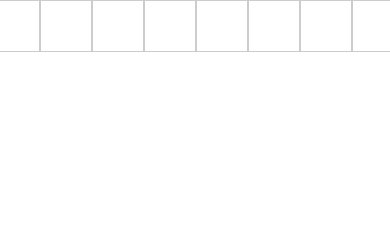
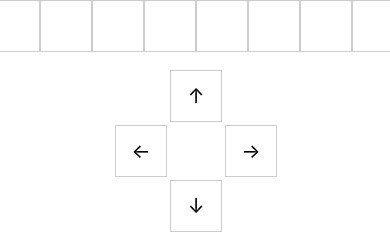
Before and after one commit to pierce403/egghunt, a React (Create React App) app: page / in a window 390 px wide. Shown: the part 586-838 px from the top of the page. Built offline with nearby package versions, Linux system fonts and the light colour scheme.

Commit message:
feat: Add mobile D-pad and focus restart button

```diff
--- /dev/null
+++ b/src/Dpad.tsx
@@ -0,0 +1,67 @@
+import React from 'react';
+
+interface DpadProps {
+  onInteraction: (direction: string | null) => void;
+}
+
+const buttonStyle: React.CSSProperties = {
+  width: '50px',
+  height: '50px',
+  border: '1px solid #ccc',
+  display: 'flex',
+  alignItems: 'center',
+  justifyContent: 'center',
+  fontSize: '20px',
+  cursor: 'pointer',
+  userSelect: 'none', // Prevent text selection
+  WebkitUserSelect: 'none',
+  msUserSelect: 'none',
+};
+
+const Dpad: React.FC<DpadProps> = ({ onInteraction }) => {
+
+  const handlePress = (direction: string) => {
+    onInteraction(direction);
+  };
+
+  const handleRelease = () => {
+    onInteraction(null); // Signal release
+  };
+
+  // Use mouse events for simplicity, works on touch too
+  const commonEvents = (direction: string) => ({
+    onMouseDown: () => handlePress(direction),
+    onMouseUp: handleRelease,
+    onMouseLeave: handleRelease, // Stop if mouse leaves button while pressed
+    onTouchStart: (e: React.TouchEvent) => { e.preventDefault(); handlePress(direction); },
+    onTouchEnd: (e: React.TouchEvent) => { e.preventDefault(); handleRelease(); },
+    onTouchCancel: (e: React.TouchEvent) => { e.preventDefault(); handleRelease(); },
+  });
+
+  return (
+    <div style={{ display: 'grid', gridTemplateColumns: 'repeat(3, 50px)', gridTemplateRows: 'repeat(3, 50px)', gap: '5px', justifyContent: 'center', marginTop: '20px' }}>
+      <div style={{ gridColumn: '2', gridRow: '1' }}>
+        <div style={buttonStyle} {...commonEvents('ArrowUp')}>
+          ↑
+        </div>
+      </div>
+      <div style={{ gridColumn: '1', gridRow: '2' }}>
+        <div style={buttonStyle} {...commonEvents('ArrowLeft')}>
+          ←
+        </div>
+      </div>
+      <div style={{ gridColumn: '3', gridRow: '2' }}>
+        <div style={buttonStyle} {...commonEvents('ArrowRight')}>
+          →
+        </div>
+      </div>
+      <div style={{ gridColumn: '2', gridRow: '3' }}>
+        <div style={buttonStyle} {...commonEvents('ArrowDown')}>
+          ↓
+        </div>
+      </div>
+    </div>
+  );
+};
+
+export default Dpad;
--- a/src/Game.tsx
+++ b/src/Game.tsx
@@ -1,4 +1,5 @@
 import React, { useState, useEffect, useRef } from 'react';
+import Dpad from './Dpad';
 
 type Position = { x: number; y: number; };
 
@@ -27,6 +28,9 @@
   const [gameOver, setGameOver] = useState<boolean>(false);
   const [startTime, setStartTime] = useState<number | null>(null);
   const [duration, setDuration] = useState<number | null>(null);
+
+  // Ref for the restart button
+  const restartButtonRef = useRef<HTMLButtonElement | null>(null);
 
   // Refs for continuous movement and state synchronization
   const bunnyRef = useRef<Position>(bunny);
@@ -91,7 +95,10 @@
       if (['ArrowUp', 'ArrowDown', 'ArrowLeft', 'ArrowRight'].includes(e.key)) {
         // Only set the key, don't trigger movement directly
         // Allow changing direction even if a key is already held
-        pressedKeyRef.current = e.key;
+        if (pressedKeyRef.current !== e.key) {
+          pressedKeyRef.current = e.key;
+          lastMoveTimeRef.current = 0; // Allow immediate move on direction change
+        }
       }
     };
 
@@ -125,12 +132,28 @@
   useEffect(() => {
     if (score === NUM_EGGS) {
       setGameOver(true);
+    }
+  }, [score]);
+
+  // Effect to calculate duration and focus button when game ends
+  useEffect(() => {
+    if (gameOver) {
       if (startTime) {
         const endTime = Date.now();
         setDuration((endTime - startTime) / 1000); // Duration in seconds
       }
+      // Focus the restart button after a short delay to ensure it's rendered
+      setTimeout(() => restartButtonRef.current?.focus(), 0);
     }
-  }, [score, startTime]);
+  }, [gameOver, startTime]);
+
+  // Handler for Dpad interaction
+  const handleDpadInteraction = (direction: string | null) => {
+    if (pressedKeyRef.current !== direction) {
+      pressedKeyRef.current = direction;
+      lastMoveTimeRef.current = 0; // Allow immediate move on direction change
+    }
+  };
 
   const boardStyle: React.CSSProperties = {
     display: 'grid',
@@ -174,10 +197,11 @@
         )}
       </div>
       {gameOver && (
-        <button onClick={() => window.location.reload()}>
+        <button ref={restartButtonRef} onClick={() => window.location.reload()}>
           Restart
         </button>
       )}
+      {!gameOver && <Dpad onInteraction={handleDpadInteraction} />}
     </div>
   );
 };
```
